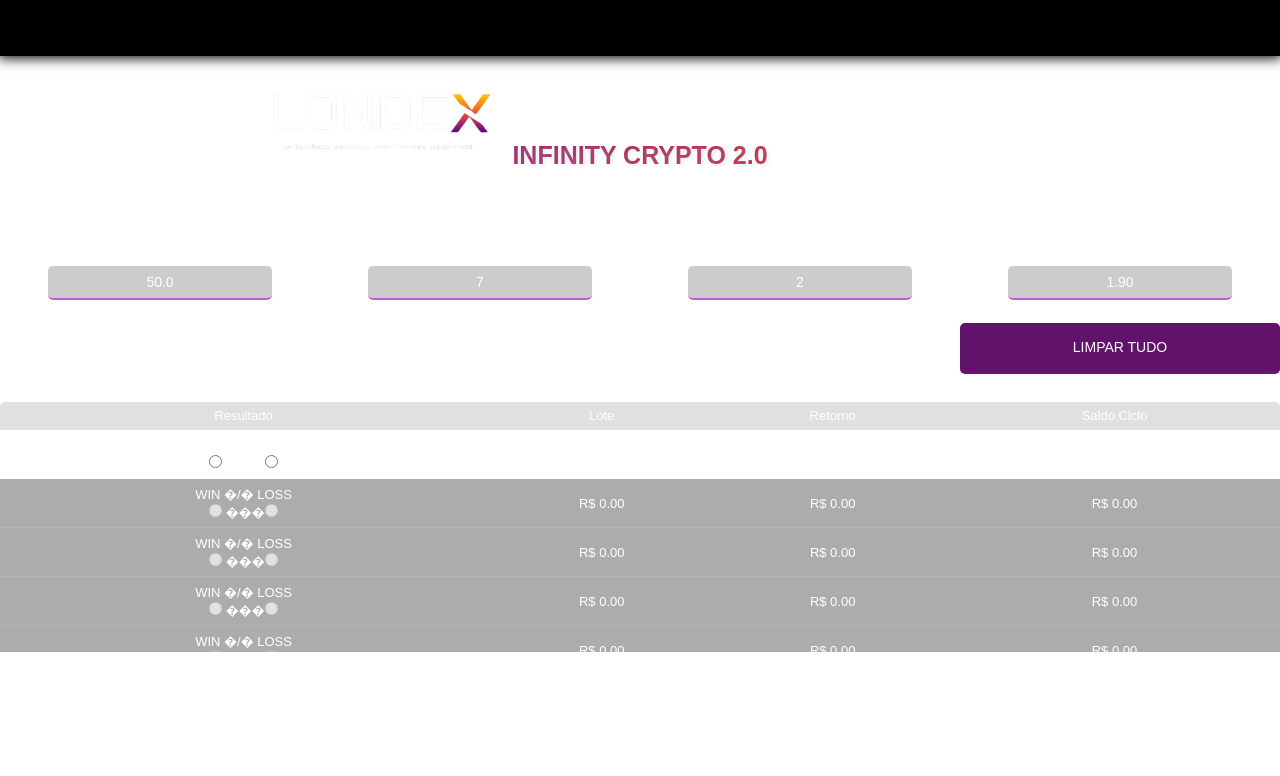
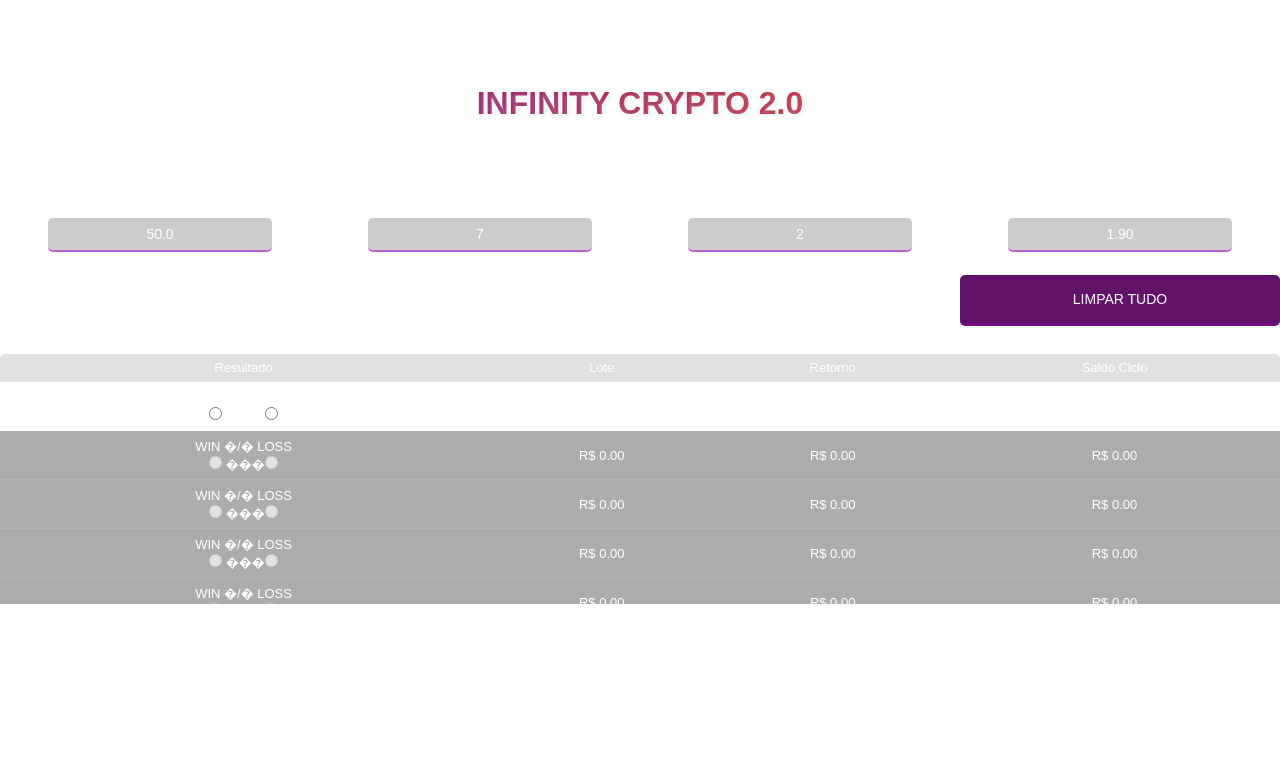
Before and after one commit to Santiago199723/geren1, a plain HTML site: page index.html in a window 1280 px wide. Drawn offline with Linux system fonts and the light colour scheme; no server answers.

Commit message:
index.html

```diff
--- a/index.html
+++ b/index.html
@@ -69,20 +69,7 @@ html, body {
 
 
 
-            #header {
-                display: block;
-                height: 56px;
-                width: 100%;
-                color: white;
-                font-family: 'Robot';
-                font-size: 17px;
-                letter-spacing: 6px;
-                text-align: center;
-                line-height: 56px;
-                background: linear-gradient(to bottom, black, black);
-                box-shadow: 0px 0px 12px 2px black;
-                text-shadow: 0px 2px 4px rgba(255,255,255,0.5);
-            }
+
 
         #content {
             z-index: 11;
@@ -144,10 +131,9 @@ html, body {
     <div id="content">
                 <div id="tablesDiv" style="width: 100%;">
                     <div class="container">
-                            <img src="images/icone2.png" alt="Descrição da Imagem">
                       </div>
             <span id="loginMenu"><span id="userEmail"></span> <span id="logoutButton"></span></span>
-                <h1 style="margin-top: 65px; font-size: 25px;">INFINITY CRYPTO 2.0</h1>
+            <h1 style="margin-top: 65px; font-size: 32px;">INFINITY CRYPTO 2.0</h1>
             <br>
             <br>
         <br>
```
Lines whose indentation alone changed are shown as unchanged.
